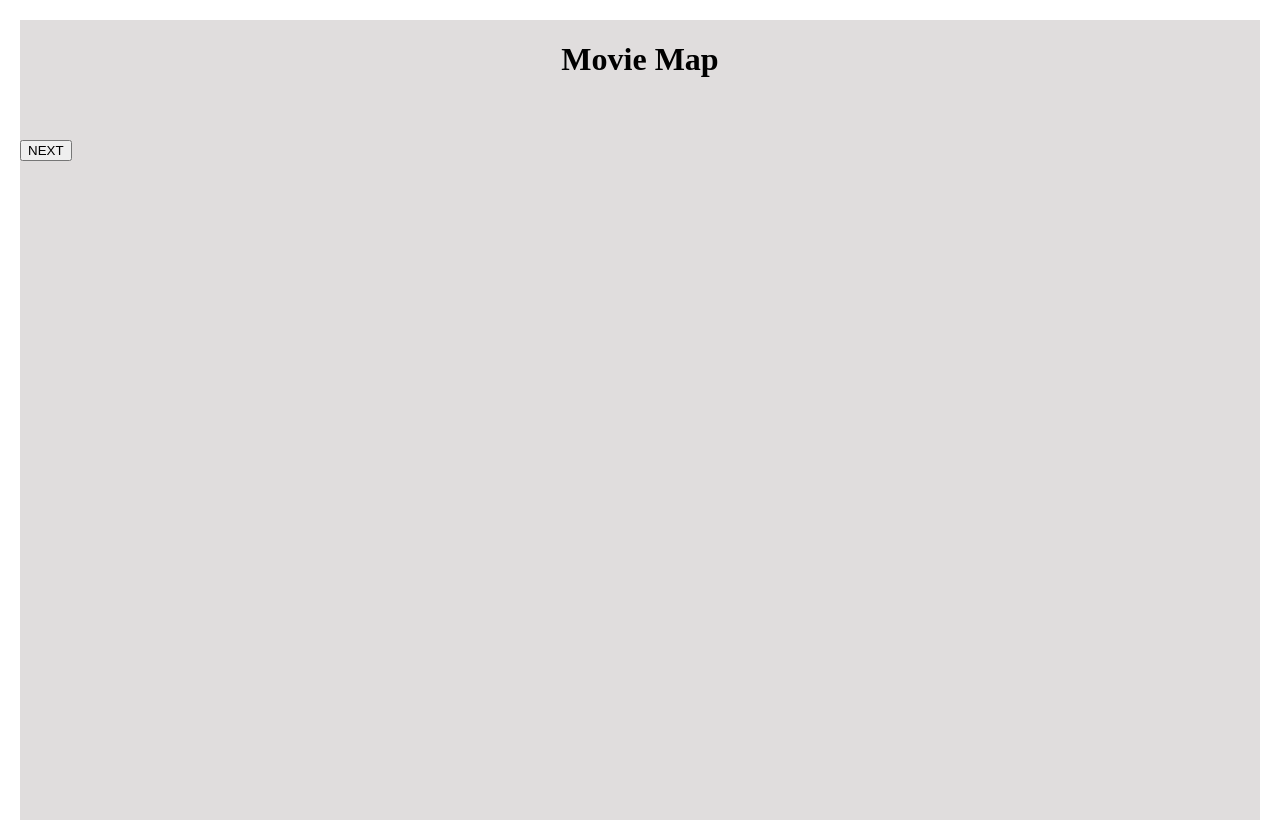
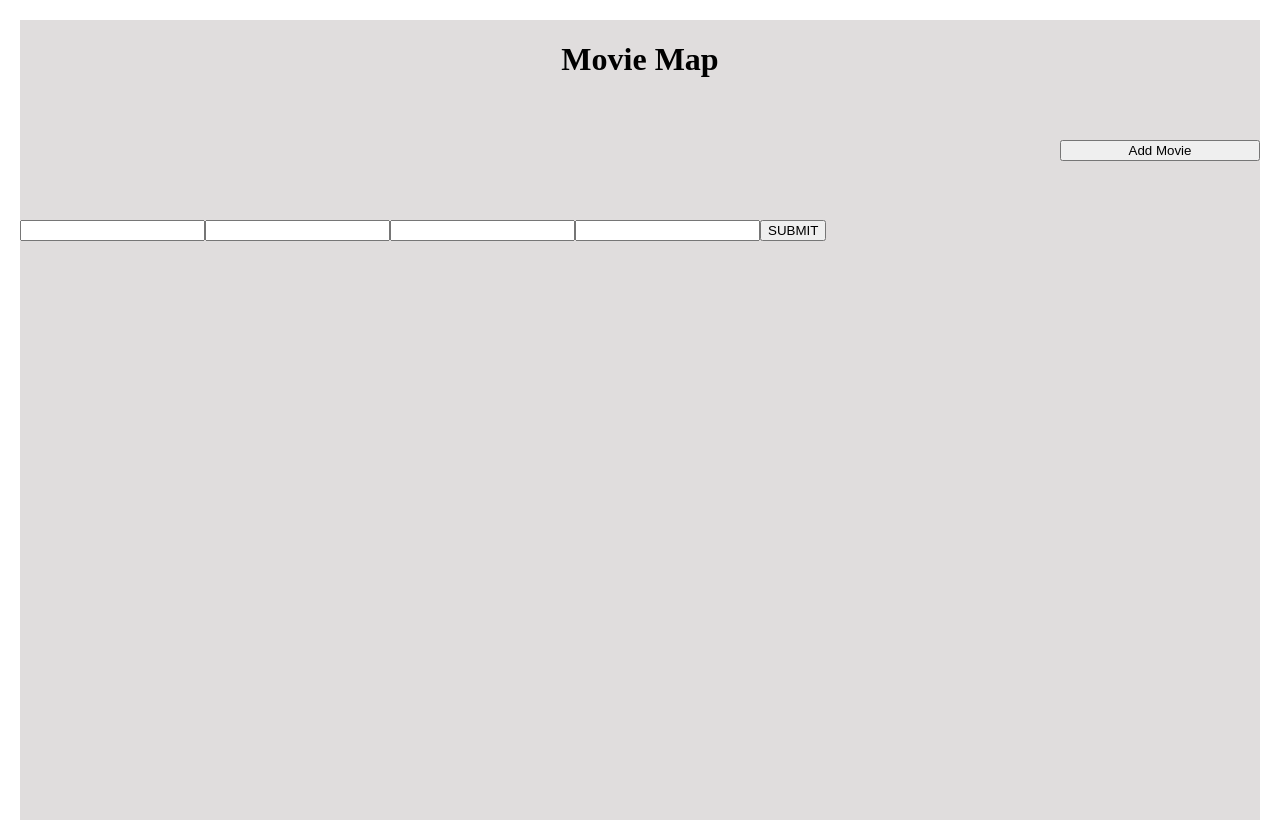
Before and after one commit to SiddeshThorat/MovieMap, a React (Create React App) app: page /addmovie/questionSet1 in a window 1280 px wide. Built offline with nearby package versions, Linux system fonts and the light colour scheme.

Commit message:
Stting flow for adding movies using context api

```diff
--- a/src/App.js
+++ b/src/App.js
@@ -1,22 +1,34 @@
+import React,{useState} from 'react';
 import './App.css';
 import Heading from './components/Heading/Heading.component';
 import MainBody from './components/MainBody/MainBody.component';
-import { Switch, Route } from 'react-router-dom';
+import { Switch, Route,Link } from 'react-router-dom';
 import FirstQuestionSet from './components/FirstQuestionSet/FirstQuestionSet.component';
-import SecondQuestionSet from './components/SecondQuestionSet/SecondQuestionSet.component';
-import ThirdQuestionSet from './components/ThirdQuestionSet/ThirdQuestionSet.component';
+import  MovieContext  from './Context/MovieContext';
+import { MOVIE_DATA } from './Context/Data';
 
 
 function App() {
+  const [movieData, updateMovie] = useState(MOVIE_DATA)
+  const updateMovieData = (movie) => updateMovie(movieData => [...movieData,movie])
+
   return (
       <div className="app">
-        <Heading />
-        <Switch>
-          <Route exact path='/' component={MainBody} />
-          <Route path='/addmovie/questionSet1' component={FirstQuestionSet} />
-          <Route path='/addmovie/questionSet2' component={SecondQuestionSet} />
-          <Route path='/addmovie/questionSet3' component={ThirdQuestionSet} />
-        </Switch>
+        <MovieContext.Provider value={{
+          movieData,
+          updateMovieData
+          }}>
+            <Heading />
+            <div className="addMovie">
+                <Link to="/addmovie/questionSet1">
+                    <button className="addButton">Add Movie</button>
+                </Link>
+            </div>
+            <Switch>
+                <Route exact path='/' component={MainBody} />
+                <Route path='/addmovie/questionSet1' component={FirstQuestionSet} />
+            </Switch>
+        </MovieContext.Provider>
       </div>
   );
 }
--- a/src/Context/MovieContext.js
+++ b/src/Context/MovieContext.js
@@ -1,6 +1,9 @@
 import { createContext } from "react";
 import { MOVIE_DATA } from './Data';
 
-const MovieContext = createContext(MOVIE_DATA);
+const MovieContext = createContext({
+    MOVIE_DATA,
+    updateMovieData: () => {}
+});
 
 export default MovieContext;
--- a/src/components/FirstQuestionSet/FirstQuestionSet.component.jsx
+++ b/src/components/FirstQuestionSet/FirstQuestionSet.component.jsx
@@ -1,9 +1,72 @@
 import './FirstQuestionSet.styles.css';
 import {Link } from 'react-router-dom';
+import React,{useState} from 'react';
+import  MovieContext  from '../../Context/MovieContext';
 
-const FirstQuestionSet = () => {
+const FirstQuestionSet = ({history}) => {
+    const movie = {
+            'image': 'www.xyz.com',
+            'title': 'Checking',
+            'description': "Trial",
+            'releaseDate': '27 May 2021'
+        }
+    const [title,setTitle] = useState('');
+    const [image,setImage] = useState('');
+    const [description,setDescription] = useState('');
+    const [releaseDate,setReleaseDate] = useState('');
+
+    let movie2 = {
+            'image': image,
+            'title': title,
+            'description': description,
+            'releaseDate': releaseDate,
+         }
+
+    const onTitleChange = (event) => {
+        event.preventDefault();
+        setTitle(event.target.value)
+    }
+    const onImageChange = (event) => {
+        event.preventDefault();
+        setImage(event.target.value)
+    }
+    const onDescriptionChange = (event) => {
+        event.preventDefault();
+        setDescription(event.target.value)
+    }
+    const onReleaseDateChange = (event) => {
+        event.preventDefault();
+        setReleaseDate(event.target.value)
+    }
     return(
-        <Link to="/addmovie/questionSet2"><button>NEXT</button></Link>
+        <MovieContext.Consumer>
+        {
+            ({updateMovieData}) => {
+                return(
+                    <>
+                    <form>
+                        <input
+                        type="text"
+                        name="title"
+                        value={title}
+                        onChange={(event) => onTitleChange(event)} />
+                        <input type="text" name="description" value={description}
+                         onChange={(event) => onDescriptionChange(event)}/>
+                        <input type="text" name="releaseData" value={releaseDate}
+                         onChange={(event) => onReleaseDateChange(event)}/>
+                        <input type="text" name="image" value={image}
+                         onChange={(event) => onImageChange(event)}/>
+                            <button onClick={(event) =>{
+                                event.preventDefault();
+                                updateMovieData(movie2)
+                                history.push('/')
+                            }}>SUBMIT</button>
+                    </form>
+                    </>
+               )
+            }
+        }
+       </MovieContext.Consumer>
     )
 }
 
--- a/src/components/MainBody/MainBody.component.jsx
+++ b/src/components/MainBody/MainBody.component.jsx
@@ -5,11 +5,6 @@ import { Link } from 'react-router-dom';
 const MainBody = () => {
     return(
         <div className="mainBody">
-            <div className="addMovie">
-                <Link to="/addmovie/questionSet1">
-                    <button className="addButton">Add Movie</button>
-                </Link>
-            </div>
             <div className="movieList">
                 <Movie />
             </div>
--- a/src/components/Movie/Movie.component.jsx
+++ b/src/components/Movie/Movie.component.jsx
@@ -2,12 +2,11 @@ import React,{ useContext } from 'react';
 import './Movie.styles.css'
 import MovieContext from '../../Context/MovieContext';
 
-
 const Movie = () => {
-    const movieData = useContext(MovieContext);
-    console.log(movieData)
+    const { movieData } = useContext(MovieContext);
     return(
         <div className="movieTableContainer">
+            <button >Check</button>
             <table className="movieTable">
                 <tbody>
                     <tr className="headerRow">
--- a/src/components/SecondQuestionSet/SecondQuestionSet.component.jsx
+++ /dev/null
@@ -1,10 +0,0 @@
-import './SecondQuestionSet.styles.css';
-import { Link } from 'react-router-dom';
-
-const SecondQuestionSet = () => {
-    return(
-        <Link to="/addmovie/questionSet3"><button>Next</button></Link>
-    )
-}
-
-export default SecondQuestionSet;
--- a/src/components/ThirdQuestionSet/ThirdQuestionSet.component.jsx
+++ /dev/null
@@ -1,10 +0,0 @@
-import './ThirdQuestionSet.styles.css';
-import {Link} from 'react-router-dom';
-
-const ThirdQuestionSet = () => {
-    return(
-        <Link to="/"><button>Submit</button></Link>
-    )
-}
-
-export default ThirdQuestionSet;
```
Also changed, not shown: src/components/SecondQuestionSet/SecondQuestionSet.styles.css (deleted), src/components/ThirdQuestionSet/ThirdQuestionSet.styles.css (deleted).
